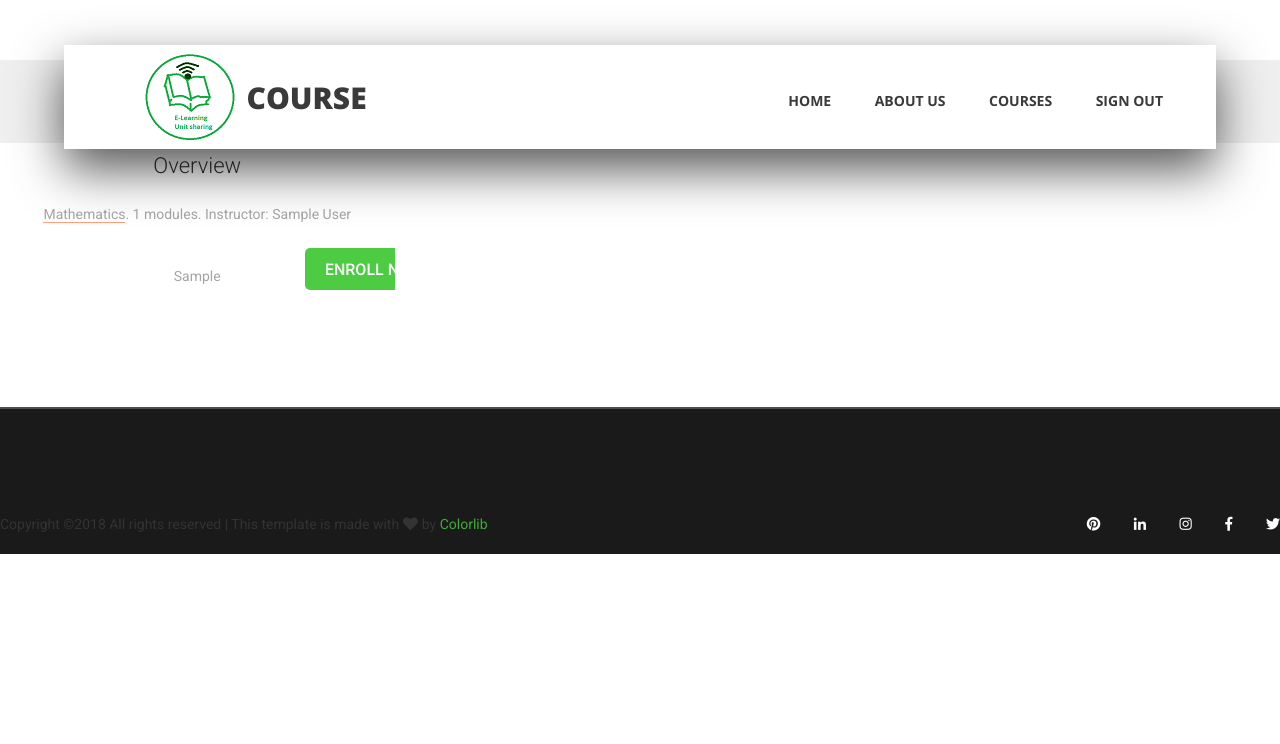
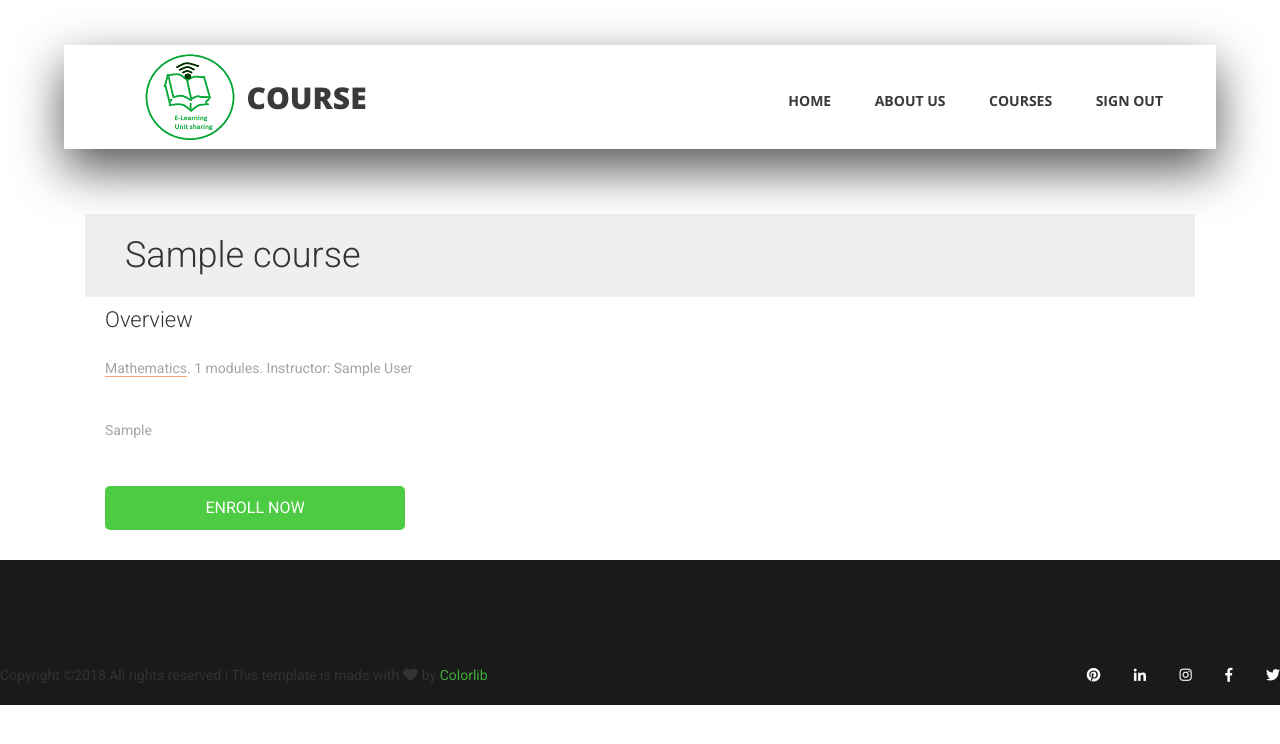
Before and after one commit to DjangoProjects123/projectelearn, a Django app: a page that uses courses/templates/courses/course/detail.html in a window 1280 px wide. Shown: the top 744 px of the page. Run offline with Django 3.2, Linux system fonts and the light colour scheme; a user stored in the database is signed in; data comes from the database, SQL or seed files in the repository; tables that the repository leaves empty hold one stand-in row (values such as "Sample post"); parts of the project's set-up code (start-up, migrations or seed data) failed here and were passed over; some libraries are stand-ins or nearby versions.

Commit message:
change to list and detail file

```diff
--- a/courses/static/css/courses_styles.css
+++ b/courses/static/css/courses_styles.css
@@ -688,7 +688,7 @@ section
 
 .page_section
 {
-	padding-top: 117px;
+	padding-top: 37px;
 	padding-bottom: 117px;
 }
 .section_title
--- a/courses/templates/courses/course/detail.html
+++ b/courses/templates/courses/course/detail.html
@@ -4,10 +4,13 @@
     {{ object.title }}
 {% endblock %}
 
+
 {% block content %}
-<div class="newsletter">
-        <div class="row">
-         <div class="col text-center">
+<div class="detail page_section"></div>
+<div class="container">
+
+    <div class="row row-eq-height">
+         <div class="col-md-12">
                 {% with subject=object.subject %}
                 <h1>
                     {{ object.title }}
@@ -21,17 +24,11 @@
                     </p>
                     {{ object.overview|linebreaks }}
                     {% if request.user.is_authenticated %}
-                     <div class="newsletter_form_container mx-auto">
                         <form action="{% url "student_enroll_course" %}" method="post">
                             {{ enroll_form }}
                             {% csrf_token %}
-                             <div class="newsletter_form d-flex flex-md-row flex-column flex-xs-column align-items-center justify-content-center">
-                                     <input type="submit" class="newsletter_submit_btn trans_300" value="Enroll now">
-
-                                 </div>
-
+                            <input type="submit" class="button" value="Enroll now">
                         </form>
-                     </div>
                     {% else %}
                         <a href="{% url "student_registration" %}" class="button">
                             Register to enroll
@@ -39,9 +36,6 @@
                     {% endif %}
                 </div>
             {% endwith %}
-
-
-
          </div>
     </div>
 
--- a/courses/templates/courses/course/home.html
+++ b/courses/templates/courses/course/home.html
@@ -7,7 +7,7 @@
 {% block content %}
 
 <!-- Home -->
-
+">
 <div class="home">
 		<div class="home_background_container prlx_parent">
 			<div class="home_background prlx" style="background-image:url({% static "images/courses_background.jpg" %})"></div>
```
Also changed, not shown: courses/templates/courses/course/list.html (+5 -3 lines), elearning/settings.py (+13 -13 lines). Lines whose indentation alone changed are shown as unchanged.
